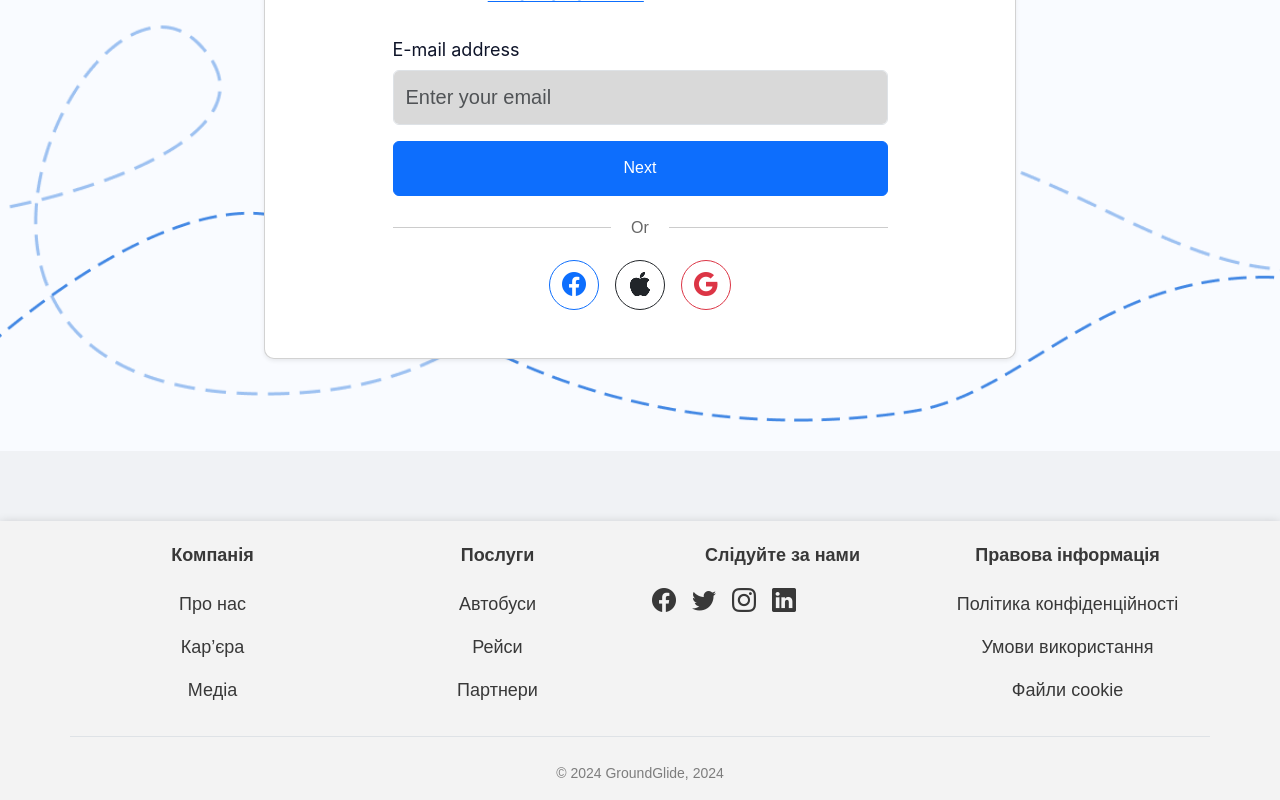
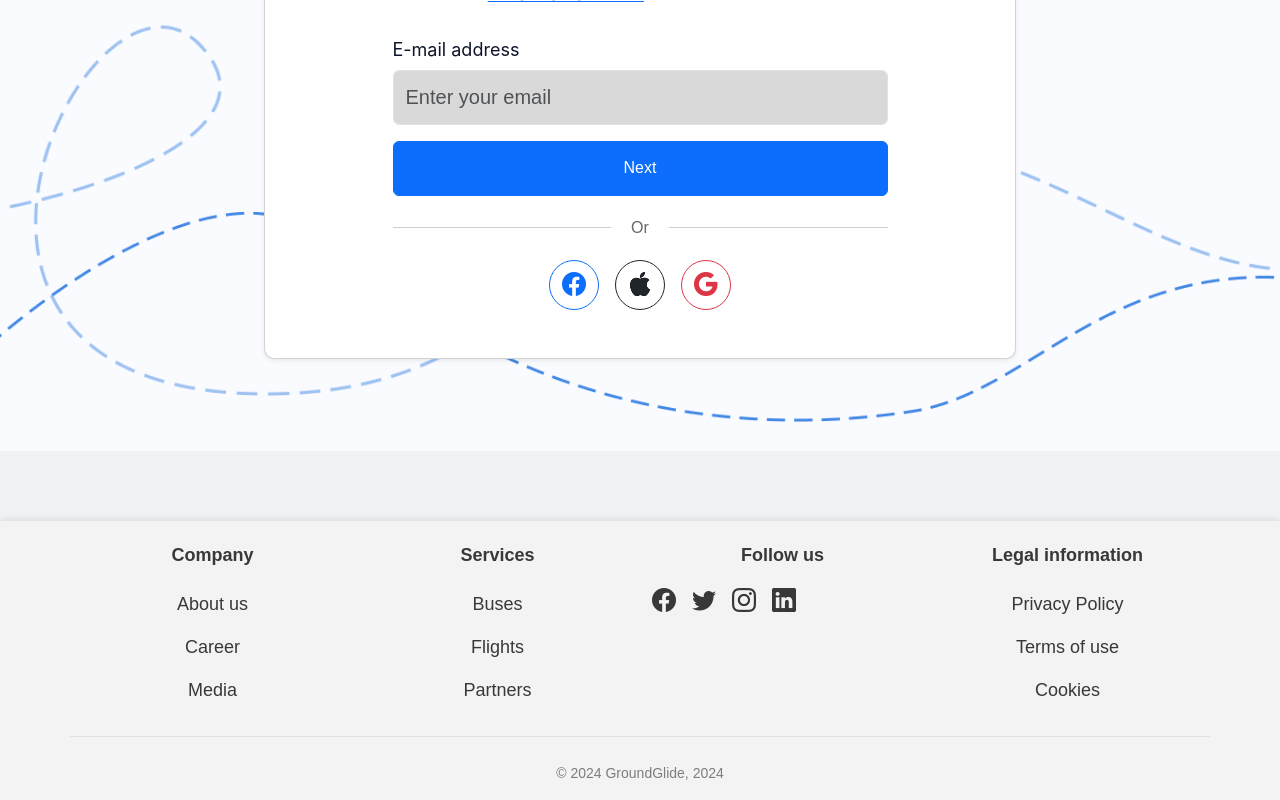
Before and after one commit to blablacar-clone-develop/frontend, a React (Vite) app in the folder react/: page /login in a window 1280 px wide. Shown: the part 349-1149 px from the top of the page. Built offline with nearby package versions, Linux system fonts and the light colour scheme.

Commit message:
fix language

```diff
--- a/react/src/components/NavbarComponent.tsx
+++ b/react/src/components/NavbarComponent.tsx
@@ -51,7 +51,7 @@ const NavbarComponent: React.FC = () => {
                             </>
                         ) : (
                             <Nav.Link href="/login">
-                                <i className="bi bi-person" /> Увійти
+                                <i className="bi bi-person" /> Login
                             </Nav.Link>
                         )}
                     </Nav>
--- a/react/src/components/main/Footer/Footer.tsx
+++ b/react/src/components/main/Footer/Footer.tsx
@@ -10,27 +10,27 @@ const Footer: React.FC = () => {
                 <Row className="mb-4">
                     {/* Navigation Links */}
                     <Col md={3}>
-                        <h5>Компанія</h5>
+                        <h5>Company</h5>
                         <Nav className="flex-column">
-                            <Nav.Link href="#" >Про нас</Nav.Link>
-                            <Nav.Link href="#" >Кар’єра</Nav.Link>
-                            <Nav.Link href="#" >Медіа</Nav.Link>
+                            <Nav.Link href="#" >About us</Nav.Link>
+                            <Nav.Link href="#" >Career</Nav.Link>
+                            <Nav.Link href="#" >Media</Nav.Link>
                         </Nav>
                     </Col>
 
                     {/* Product Links */}
                     <Col md={3}>
-                        <h5>Послуги</h5>
+                        <h5>Services</h5>
                         <Nav className="flex-column">
-                            <Nav.Link href="#" >Автобуси</Nav.Link>
-                            <Nav.Link href="#">Рейси</Nav.Link>
-                            <Nav.Link href="#" >Партнери</Nav.Link>
+                            <Nav.Link href="#" >Buses</Nav.Link>
+                            <Nav.Link href="#">Flights</Nav.Link>
+                            <Nav.Link href="#" >Partners</Nav.Link>
                         </Nav>
                     </Col>
 
                     {/* Social Media Links */}
                     <Col md={3}>
-                        <h5>Слідуйте за нами</h5>
+                        <h5>Follow us</h5>
                         <div className="d-flex gap-2">
                             <a href="#" ><i className="bi bi-facebook"></i></a>
                             <a href="#"><i className="bi bi-twitter"></i></a>
@@ -41,11 +41,11 @@ const Footer: React.FC = () => {
 
                     {/* Legal Links */}
                     <Col md={3}>
-                        <h5>Правова інформація</h5>
+                        <h5>Legal information</h5>
                         <Nav className="flex-column">
-                            <Nav.Link href="#" >Політика конфіденційності</Nav.Link>
-                            <Nav.Link href="#" >Умови використання</Nav.Link>
-                            <Nav.Link href="#" >Файли cookie</Nav.Link>
+                            <Nav.Link href="#" >Privacy Policy</Nav.Link>
+                            <Nav.Link href="#" >Terms of use</Nav.Link>
+                            <Nav.Link href="#" >Cookies</Nav.Link>
                         </Nav>
                     </Col>
                 </Row>
```
